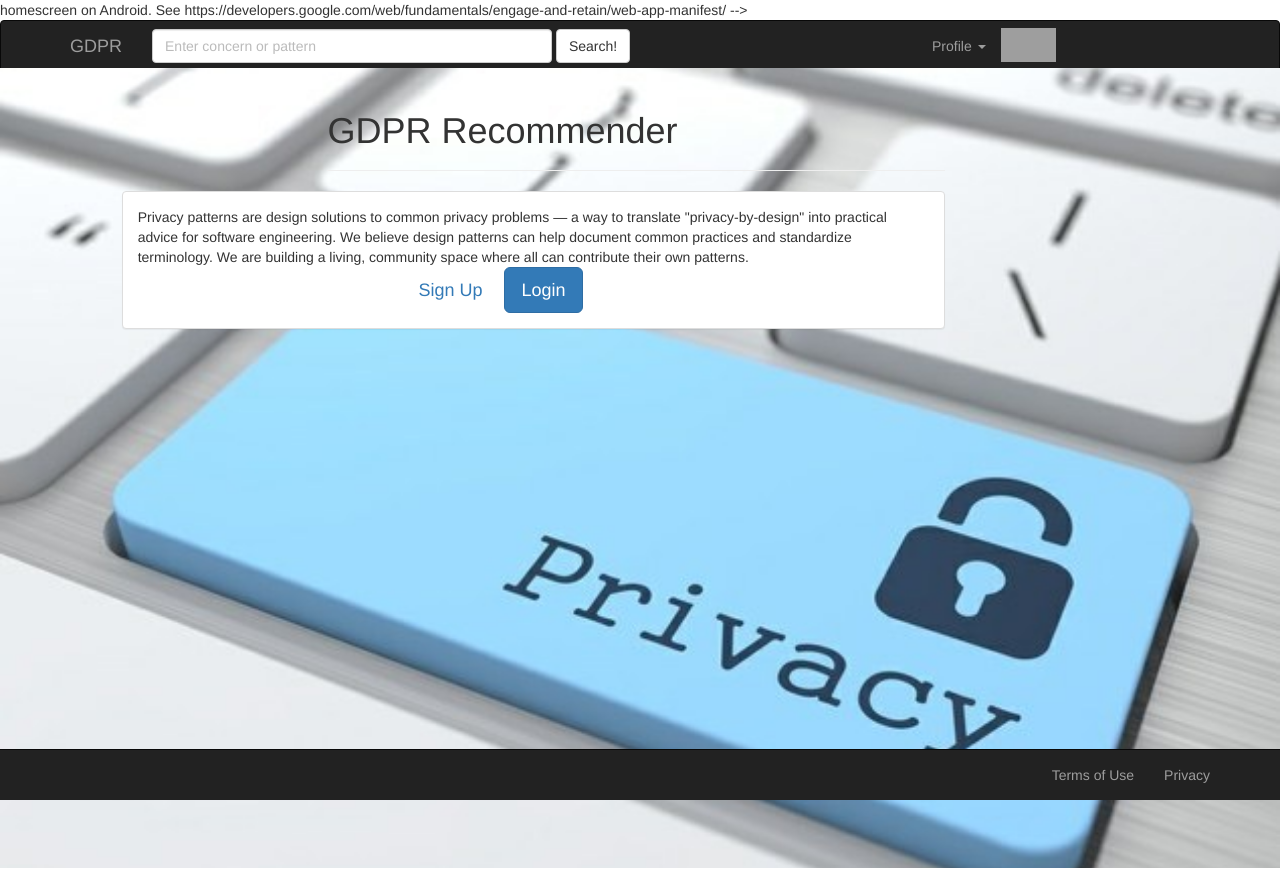
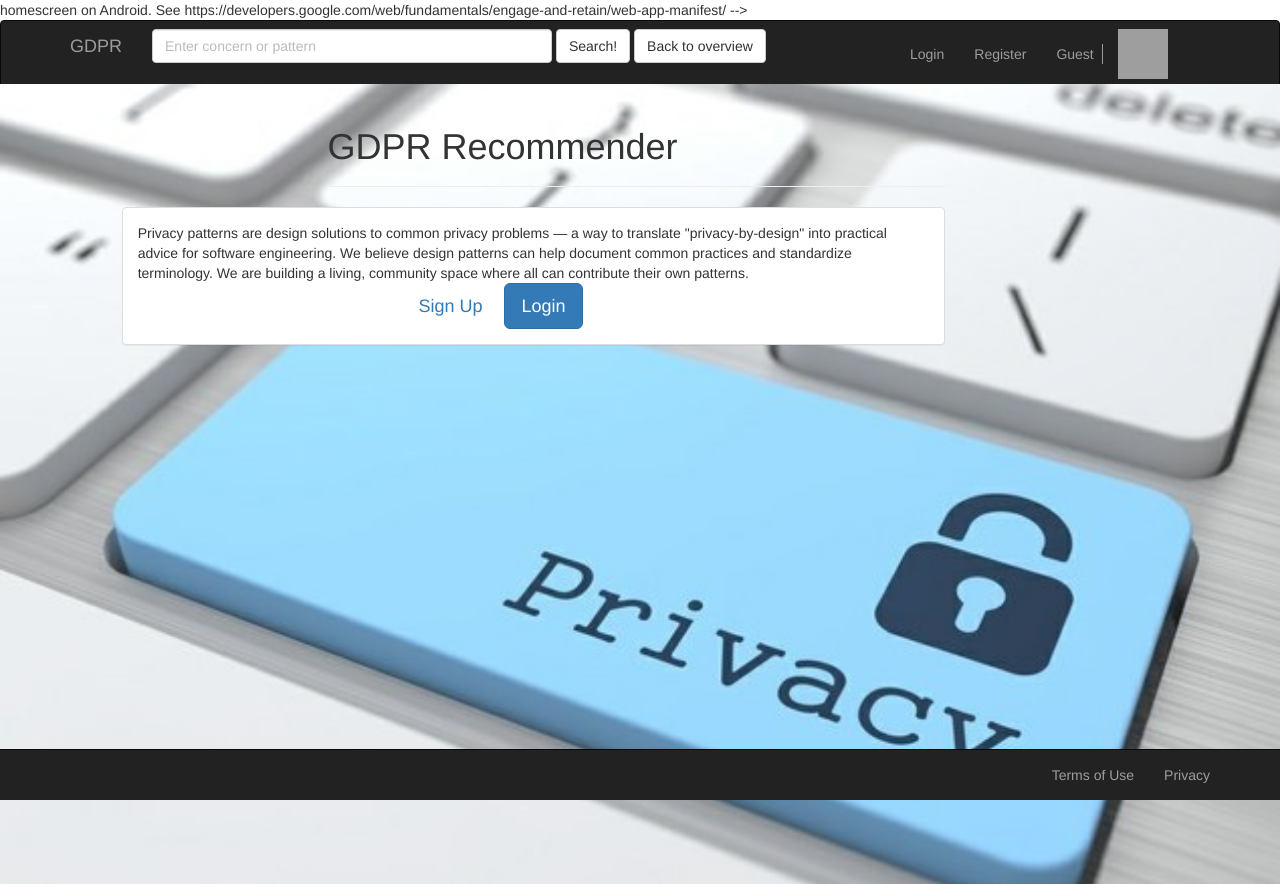
Before and after one commit to Tunc88/GDPR_Heroku, a React (Create React App) app in the folder client/: page / in a window 1280 px wide. Built offline with nearby package versions, Linux system fonts and the light colour scheme; grey boxes are pictures that could not be loaded.

Commit message:
merge changes

```diff
--- a/client/src/App.js
+++ b/client/src/App.js
@@ -10,7 +10,7 @@ import store from "./store";
 
 import PrivateRoute from "./components/common/PrivateRoute";
 
-import NavigationBar from "./components/layout/NavigationBar";
+import NavigationBar from "./components/navigation/NavigationBar/NavigationBar";
 import Landing from "./components/layout/Landing";
 import Register from "./components/auth/Register";
 import Login from "./components/auth/Login";
@@ -42,11 +42,9 @@ if (localStorage.jwtToken) {
   }
 }
 
-
 class App extends Component {
   render() {
     return (
-
       <Provider store={store}>
         <Router>
           <div className="App">
@@ -65,7 +63,6 @@ class App extends Component {
           </div>
         </Router>
       </Provider>
-
     );
   }
 }
--- a/client/src/components/navigation/NavigationBar/NavigationBar.js
+++ b/client/src/components/navigation/NavigationBar/NavigationBar.js
@@ -15,7 +15,7 @@ import { Link } from "react-router-dom";
 
 import classes from "./NavigationBar.css";
 
-var isLoggedIn = true;
+var isLoggedIn = false;
 var loggedInRole = "PM";
 
 class NavigationBar extends React.Component {
```
Also changed, not shown: 1 other file (tests, documents, lock files or other folders).
